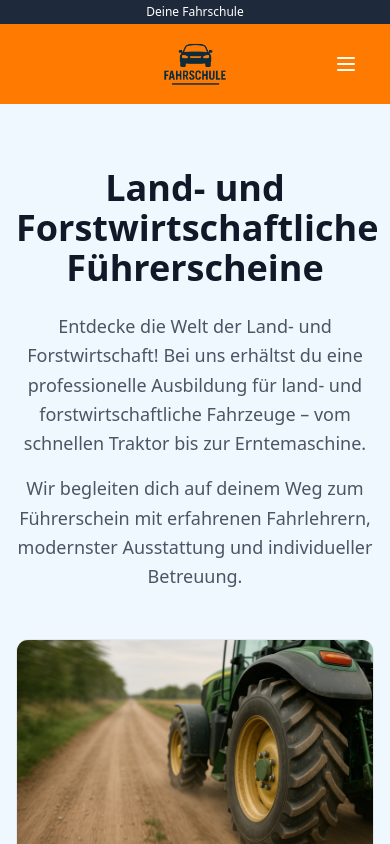
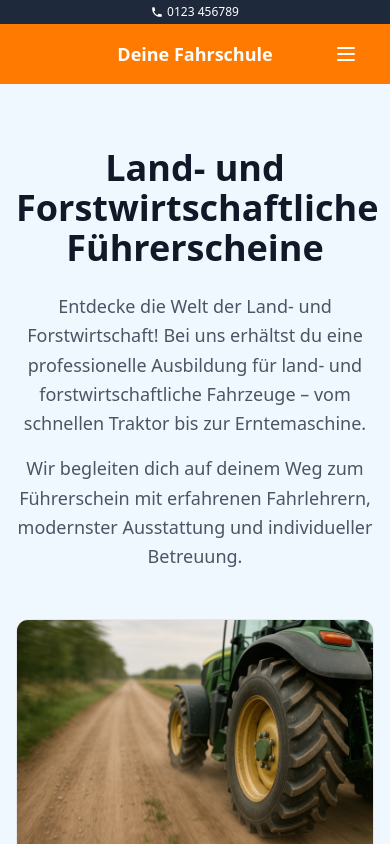
Before and after one commit to WebGraaf/Default-Seite-Vorlage, a React (Vite) app: page /fuehrerscheine/klasse-t in a window 390 px wide. Shown: the top 844 px of the page. Built offline with nearby package versions, Linux system fonts and the light colour scheme.

Commit message:
Add mobile school name 'Deine Fahrschule' to header, centered in orange section

```diff
--- a/src/components/Header.tsx
+++ b/src/components/Header.tsx
@@ -36,8 +36,20 @@ const Header: React.FC = () => {
       <div className="bg-secondary-800 py-1 md:py-2">
         <Container>
           <div className="flex items-center justify-center">
-            <div className="flex md:hidden items-center justify-center text-header-text text-xs font-medium">
-              <span>Deine Fahrschule</span>
+            <div className="flex md:hidden items-center space-x-2 text-header-text text-xs font-medium">
+              <div className="flex items-center space-x-1">
+                <svg className="w-3 h-3" fill="currentColor" viewBox="0 0 20 20">
+                  <path d="M2 3a1 1 0 011-1h2.153a1 1 0 01.986.836l.74 4.435a1 1 0 01-.54 1.06l-1.548.773a11.037 11.037 0 006.105 6.105l.774-1.548a1 1 0 011.059-.54l4.435.74a1 1 0 01.836.986V17a1 1 0 01-1 1h-2C7.82 18 2 12.18 2 5V3z"/>
+                </svg>
+                <span>0123 456789</span>
+              </div>
+              <div className="hidden sm:flex items-center space-x-1">
+                <svg className="w-3 h-3" fill="currentColor" viewBox="0 0 20 20">
+                  <path d="M2.003 5.884L10 9.882l7.997-3.998A2 2 0 0016 4H4a2 2 0 00-1.997 1.884z"/>
+                  <path d="M18 8.118l-8 4-8-4V14a2 2 0 002 2h12a2 2 0 002-2V8.118z"/>
+                </svg>
+                <span>info@fuehrerschein.de</span>
+              </div>
             </div>
             <div className="hidden md:flex items-center space-x-4 text-header-text text-sm font-semibold">
               <div className="flex items-center space-x-1">
@@ -68,10 +80,15 @@ const Header: React.FC = () => {
       <div className="bg-primary-500 py-4">
         <Container>
           <div className="relative flex items-center justify-center md:justify-between">
-            {/* Logo */}
-            <Link to="/" onClick={closeMenus}>
+            {/* Logo - Hidden on mobile, shown on md+ */}
+            <Link to="/" onClick={closeMenus} className="hidden md:block">
               <img src={logo} alt="Führerschein Website" className="h-12 w-auto" />
             </Link>
+
+            {/* Mobile School Name */}
+            <div className="md:hidden text-header-text font-bold text-lg">
+              Deine Fahrschule
+            </div>
 
             {/* Desktop Navigation */}
             <nav className="hidden md:flex flex-1 justify-center space-x-6 text-header-text font-bold">
```
